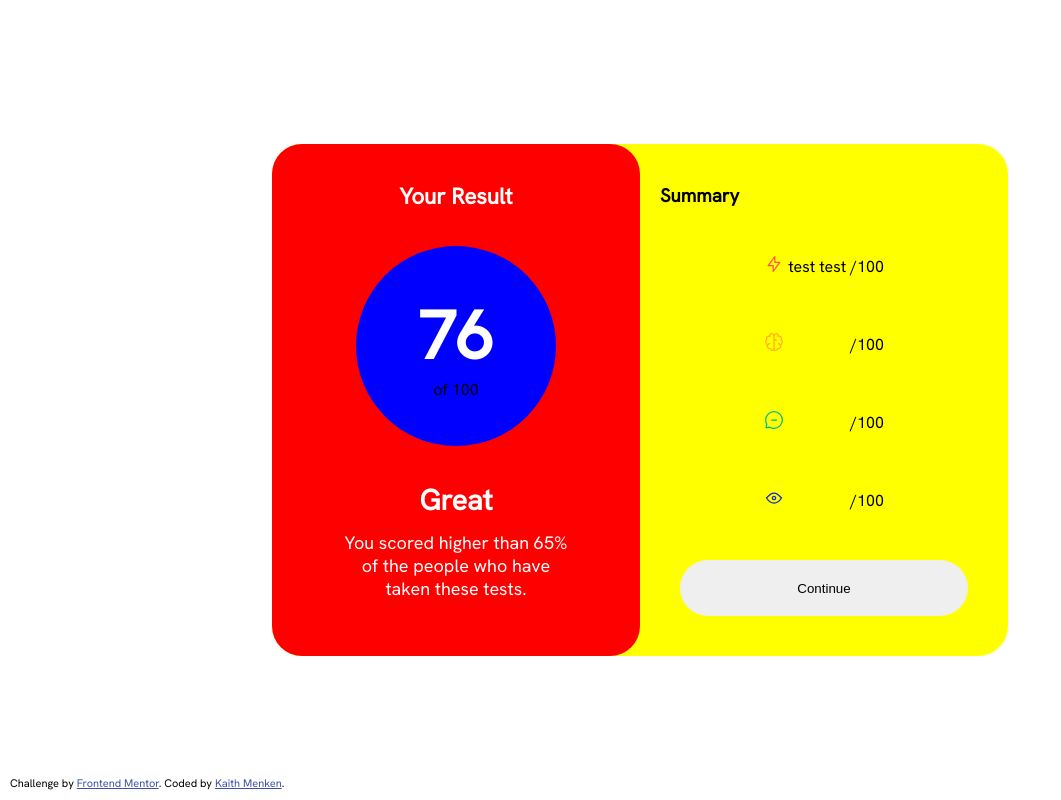
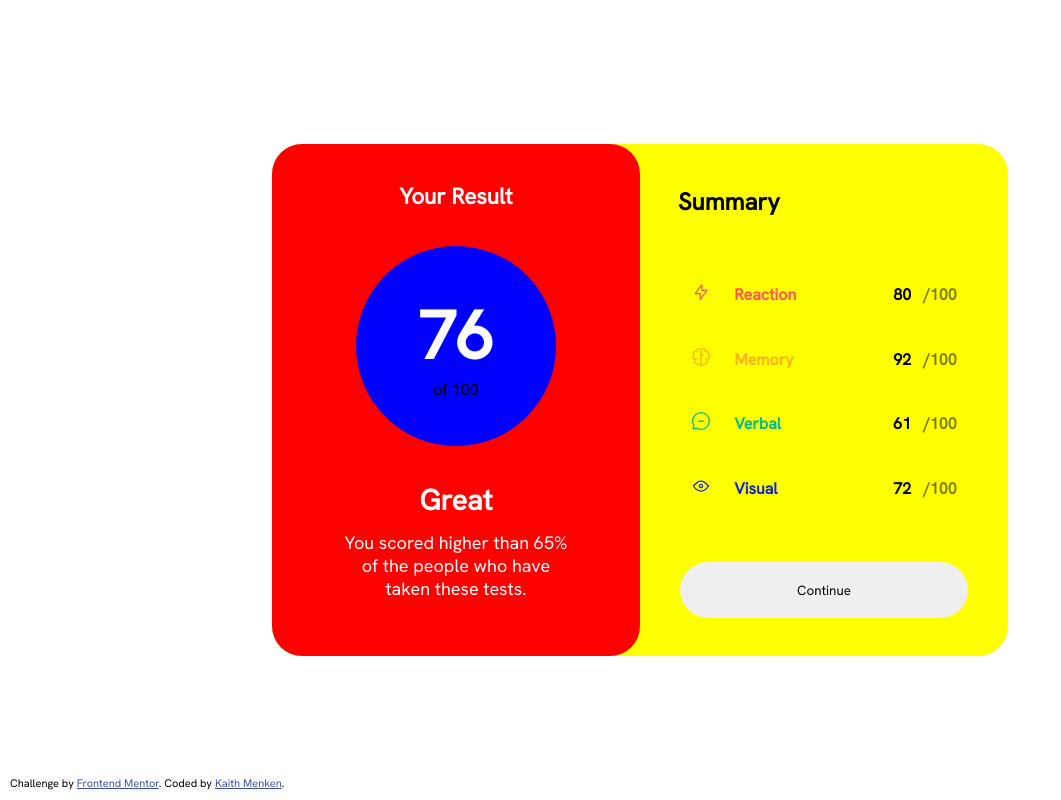
Before and after one commit to k1tesurfen/fm-result-summary-component, a plain HTML site: page index.html in a window 1280 px wide. Shown: the whole page, without its empty margins (0-1061 px from the left). Drawn offline with Linux system fonts and the light colour scheme.

Commit message:
layout done, color next

```diff
--- a/index.html
+++ b/index.html
@@ -27,36 +27,54 @@
       </div>
       <div class="summary">
         <h3>Summary</h3>
+        <div id="data"></div>
+        <!--
         <table>
           <tr>
             <td><i style="background: url('./assets/images/icon-reaction.svg')"></i></td>
-            <td>test</td>
-            <td>test</td>
+            <td>Reaction</td>
+            <td></td>
             <td>/100</td>
           </tr>
           <tr>
             <td><i style="background: url('./assets/images/icon-memory.svg')"></i></td>
-            <td></td>
+            <td>Memory</td>
             <td></td>
             <td>/100</td>
           </tr>
           <tr>
             <td><i style="background: url('./assets/images/icon-verbal.svg')"></i></td>
-            <td></td>
+            <td>Verbal</td>
             <td></td>
             <td>/100</td>
           </tr>
           <tr>
             <td><i style="background: url('./assets/images/icon-visual.svg')"></i></td>
-            <td></td>
+            <td>Visual</td>
             <td></td>
             <td>/100</td>
           </tr>
         </table>
+        -->
         <button>Continue</button>
       </div>
     </div>
 
     <div class="attribution">Challenge by <a href="https://www.frontendmentor.io?ref=challenge" target="_blank">Frontend Mentor</a>. Coded by <a href="https://github.com/k1tesurfen/">Kaith Menken</a>.</div>
+    <script>
+      fetch('./data.json')
+        .then((res) => {
+          return res.json();
+        })
+        .then((data) => {
+          let dataObj = data;
+          let text = '<table>';
+          for (let x in dataObj) {
+            text += "<tr><td><i style='background: url(&quot;" + dataObj[x].icon + "&quot;)'></i></td><td>" + dataObj[x].category + '</td><td>' + dataObj[x].score + '</td><td>/100</td></tr>';
+          }
+          text += '</table>';
+          document.getElementById('data').innerHTML = text;
+        });
+    </script>
   </body>
 </html>
--- a/style.css
+++ b/style.css
@@ -1,9 +1,22 @@
+:root {
+  --light-red: hsl(0, 100%, 67%);
+  --orangey-yellow: hsl(39, 100%, 56%);
+  --green-teal: hsl(166, 100%, 37%);
+  --cobalt-blue: hsl(234, 85%, 45%);
+}
+
 html,
 body {
   height: 100%;
 }
+body,
+button,
+textarea,
+input {
+  font-family: 'Hanken Grotesk', Helvetica, sans-serif;
+}
+
 body {
-  font-family: 'Hanken Grotesk', Helvetica, sans-serif;
   margin: 0;
 }
 
@@ -85,11 +98,24 @@ body {
   -moz-box-sizing: border-box; /* Firefox, other Gecko */
   box-sizing: border-box; /* Opera/IE 8+ */
 
-  padding: 20px;
+  padding: 18px;
   border-radius: 0 30px 30px 0;
 }
 
-.summary i {
+.summary h3 {
+  margin-left: 20px;
+  font-size: x-large;
+}
+
+#data {
+  display: flex;
+  flex: 1 1 auto;
+  height: auto;
+  margin: 20px auto;
+  font-weight: 600;
+}
+
+#data i {
   background-repeat: no-repeat;
   background-size: cover; /* stretch the background to cover the whole element */
   display: inline-block;
@@ -97,10 +123,34 @@ body {
   width: 20px;
 }
 
-.summary table {
-  flex: 1 1 auto;
-  height: auto;
-  margin: 0 auto;
+#data td:nth-child(1) {
+  padding-inline: 20px;
+}
+
+#data td:nth-child(2) {
+  padding-right: 90px;
+}
+
+#data td:nth-child(3) {
+  padding-inline: 5px;
+}
+#data td:nth-child(4) {
+  padding-left: 5px;
+  padding-right: 20px;
+  color: hsla(0, 0%, 0%, 0.5);
+}
+
+#data tr:nth-child(1) > td:nth-child(2) {
+  color: var(--light-red);
+}
+#data tr:nth-child(2) > td:nth-child(2) {
+  color: var(--orangey-yellow);
+}
+#data tr:nth-child(3) > td:nth-child(2) {
+  color: var(--green-teal);
+}
+#data tr:nth-child(4) > td:nth-child(2) {
+  color: var(--cobalt-blue);
 }
 
 .summary button {
```
